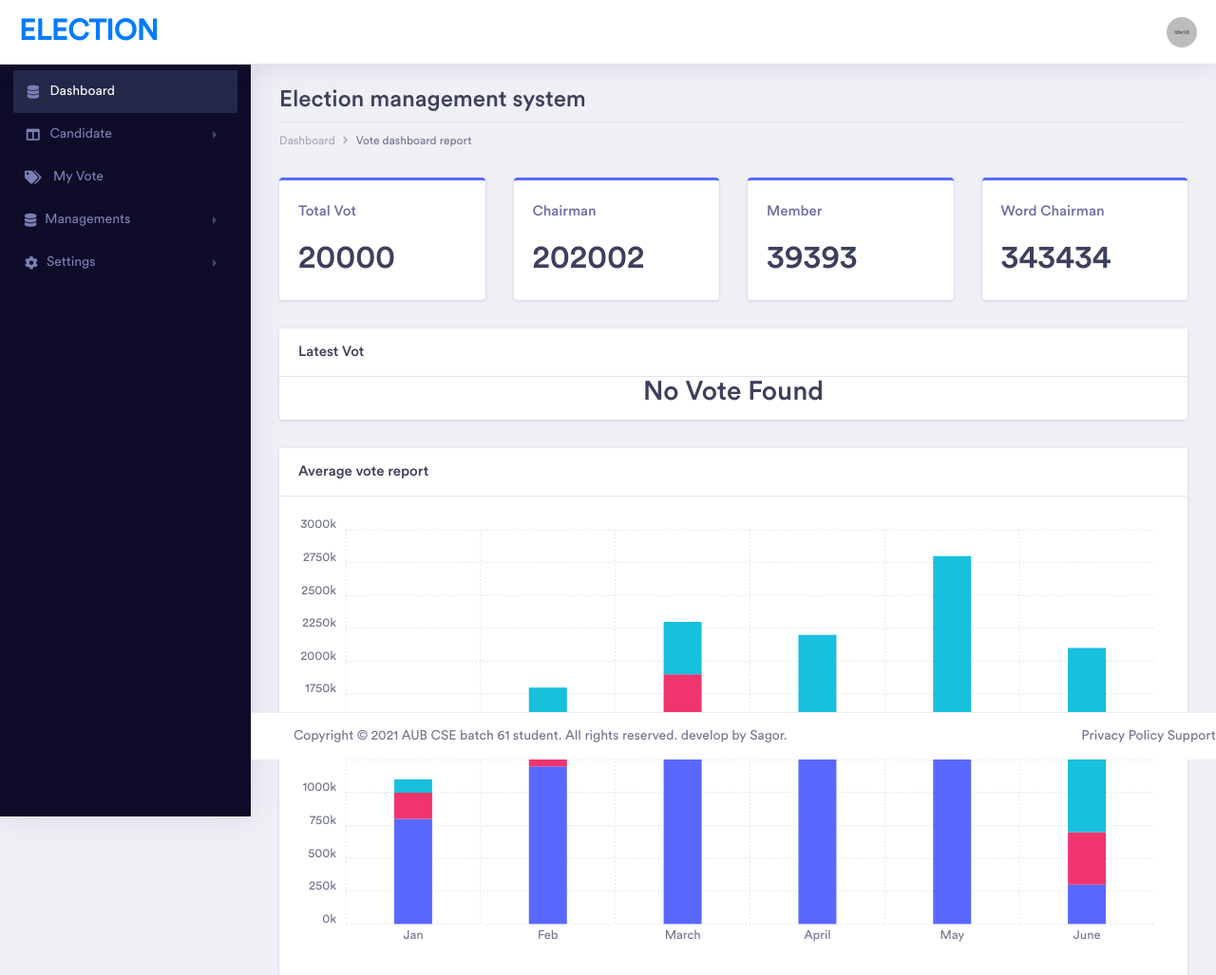
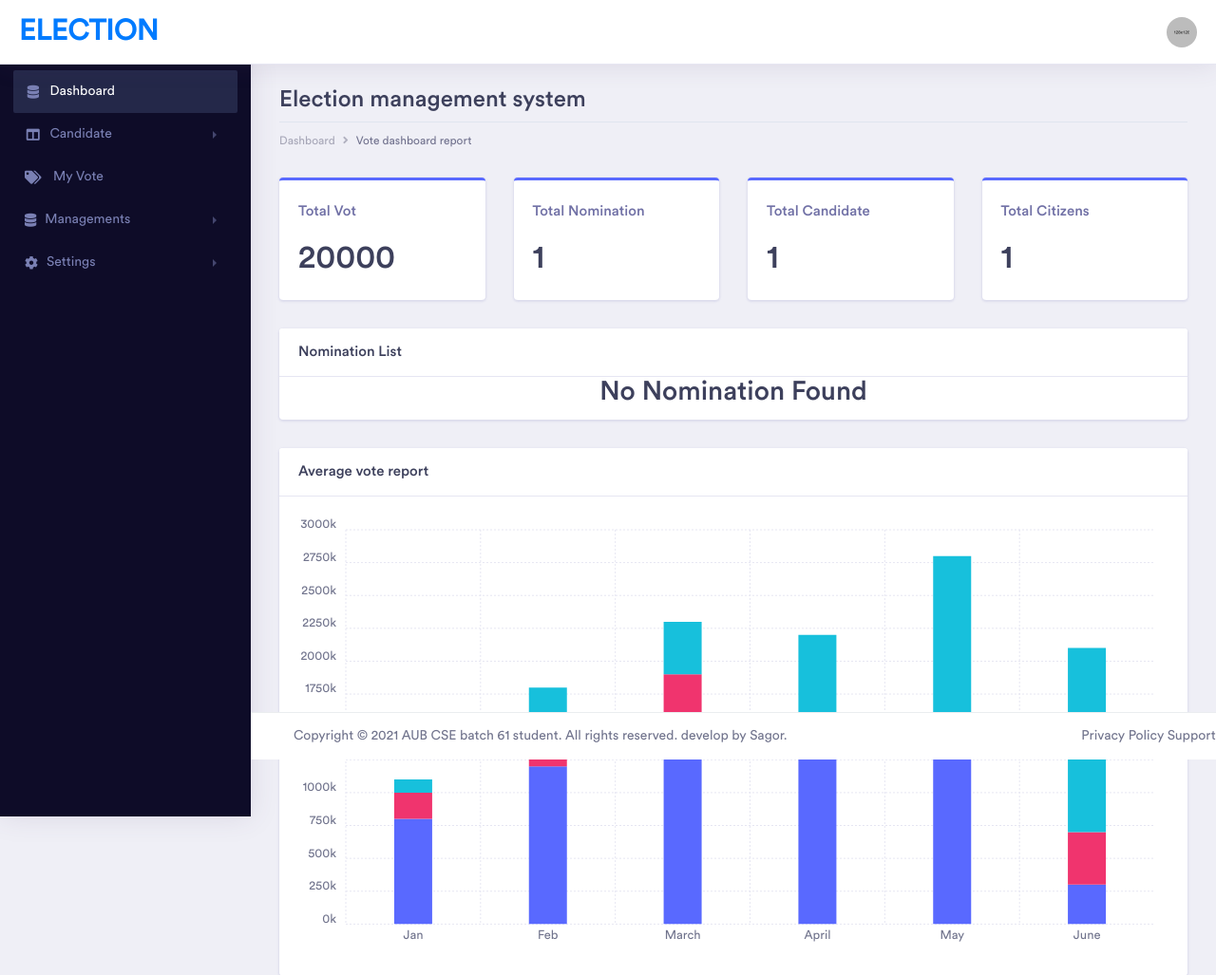
Before and after one commit to mbrsagor/Angular_nasted_views, a Django app: page /dashboard/ in a window 1280 px wide. Shown: the top 1027 px of the page at 95% size. Run offline with Django 3.2, Linux system fonts and the light colour scheme; a user stored in the database is signed in; tables that the repository leaves empty hold one stand-in row (values such as "Sample post"); some libraries are stand-ins or nearby versions; some web fonts are replaced.

Commit message:
New: Dashboard count of all dynamic show

```diff
--- a/app/templates/dashboard/count_down.html
+++ b/app/templates/dashboard/count_down.html
@@ -16,9 +16,9 @@
     <div class="col-xl-3 col-lg-3 col-md-6 col-sm-12 col-12">
         <div class="card border-3 border-top border-top-primary">
             <div class="card-body">
-                <h5 class="text-muted">Chairman</h5>
+                <h5 class="text-muted">Total Nomination</h5>
                 <div class="metric-value d-inline-block">
-                    <h1 class="mb-1">202002</h1>
+                    <h1 class="mb-1">{{ nomination_list.count }}</h1>
                 </div>
             </div>
         </div>
@@ -27,9 +27,9 @@
     <div class="col-xl-3 col-lg-3 col-md-6 col-sm-12 col-12">
         <div class="card border-3 border-top border-top-primary">
             <div class="card-body">
-                <h5 class="text-muted">Member</h5>
+                <h5 class="text-muted">Total Candidate</h5>
                 <div class="metric-value d-inline-block">
-                    <h1 class="mb-1">39393</h1>
+                    <h1 class="mb-1">{{ candidate_list.count }}</h1>
                 </div>
             </div>
         </div>
@@ -38,9 +38,9 @@
     <div class="col-xl-3 col-lg-3 col-md-6 col-sm-12 col-12">
         <div class="card border-3 border-top border-top-primary">
             <div class="card-body">
-                <h5 class="text-muted">Word Chairman</h5>
+                <h5 class="text-muted">Total Citizens</h5>
                 <div class="metric-value d-inline-block">
-                    <h1 class="mb-1">343434</h1>
+                    <h1 class="mb-1">{{ citizens.count }}</h1>
                 </div>
             </div>
         </div>
--- a/app/templates/dashboard/new_order_list.html
+++ b/app/templates/dashboard/new_order_list.html
@@ -6,7 +6,7 @@
     <!-- ============================================================== -->
     <div class="col-xl-12 col-lg-12 col-md-6 col-sm-12 col-12">
         <div class="card">
-            <h5 class="card-header">Latest Vot</h5>
+            <h5 class="card-header">Nomination List</h5>
             <div class="card-body p-0">
                 <div class="table-responsive">
                     {% if orders %}
@@ -24,8 +24,8 @@
                             </tr>
                             </thead>
                             <tbody>
-                            {% if orders %}
-                                {% for order in orders|slice:":5" %}
+                            {% if nomination_list %}
+                                {% for nomination in nomination_list|slice:":5" %}
                                     <tr>
                                         <td>
                                             <div class="m-r-10">
@@ -34,15 +34,15 @@
                                                          alt="user" class="rounded" width="45">
 
                                                 {% else %}
-                                                    <img src="/media/{{ order.item.service_image }}"
+                                                    <img src="{{ order.item.service_image.url }}"
                                                          alt="user" class="rounded" width="45">
                                                 {% endif %}
                                             </div>
 
                                         </td>
-                                        <td>{{ order.item }}</td>
-                                        <td>0{{ order.phone_number }}</td>
-                                        <td>{{ order.schedule }}</td>
+                                        <td>{{ nomination.candidate }}</td>
+                                        <td>0{{ nomination.phone_number }}</td>
+                                        <td>{{ nomination.schedule }}</td>
                                         <td>৳{{ order.item.price }} BDT</td>
                                         <td>{{ order.order_date }}</td>
                                         <td>{{ order.user }}</td>
@@ -56,15 +56,10 @@
                                     </tr>
                                 {% endfor %}
                             {% endif %}
-                            <tr>
-                                <td colspan="9"><a href="{% url 'order_list' %}"
-                                                   class="btn btn-outline-light float-right">View
-                                    Details</a></td>
-                            </tr>
                             </tbody>
                         </table>
                     {% else %}
-                        <h2 class="text-center">No Vote Found</h2>
+                        <h2 class="text-center">No Nomination Found</h2>
                     {% endif %}
                 </div>
             </div>
--- a/app/views/dashboard_view.py
+++ b/app/views/dashboard_view.py
@@ -1,5 +1,21 @@
 from django.views.generic import TemplateView
+from django.contrib.auth.decorators import login_required
+from django.utils.decorators import method_decorator
+
+from app.models.nomination import Nomination
+from app.models.user import Profile
 
 
 class DashboardView(TemplateView):
     template_name = 'dashboard/dashboard.html'
+
+    @method_decorator(login_required)
+    def dispatch(self, *args, **kwargs):
+        return super(DashboardView, self).dispatch(*args, **kwargs)
+
+    def get_context_data(self, *args, **kwargs):
+        context = super(DashboardView, self).get_context_data(**kwargs)
+        context['nomination_list'] = Nomination.objects.all()
+        context['candidate_list'] = Nomination.objects.filter(status=True)
+        context['citizens'] = Profile.objects.all()
+        return context
```
